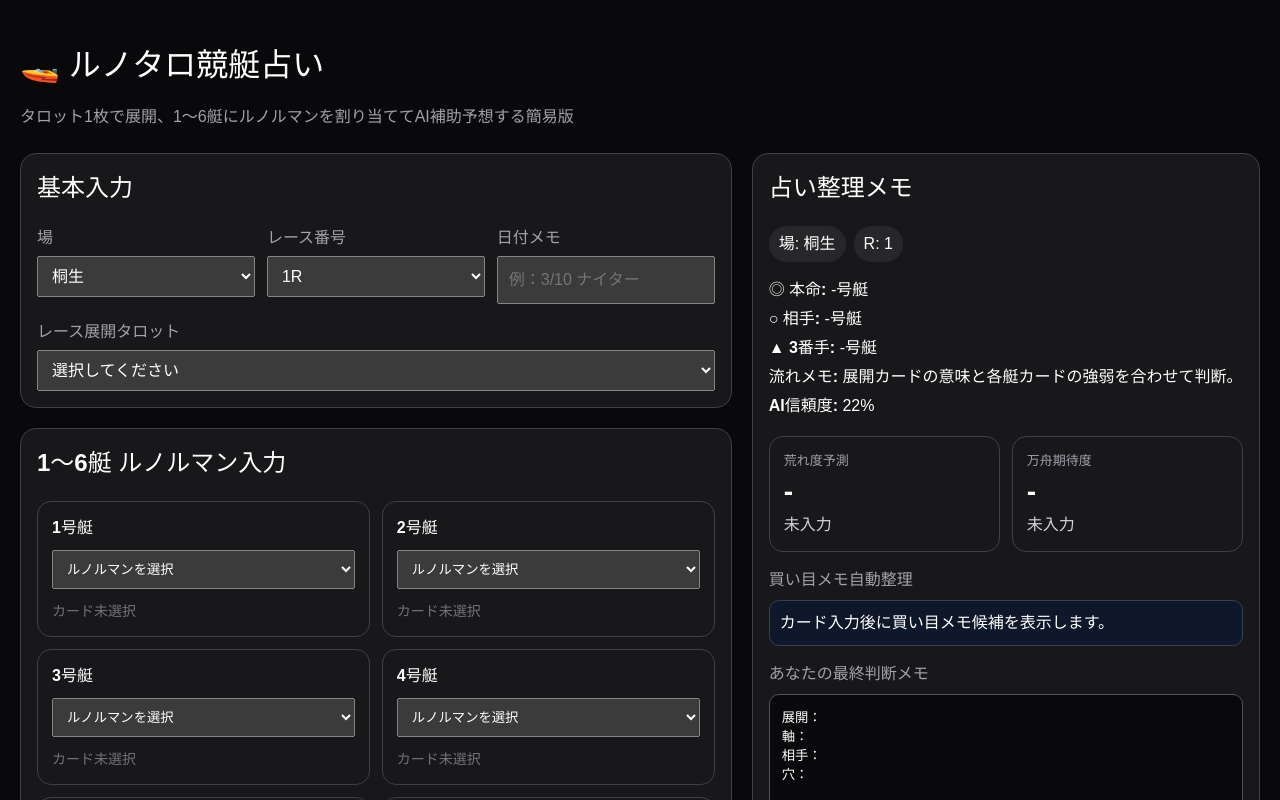
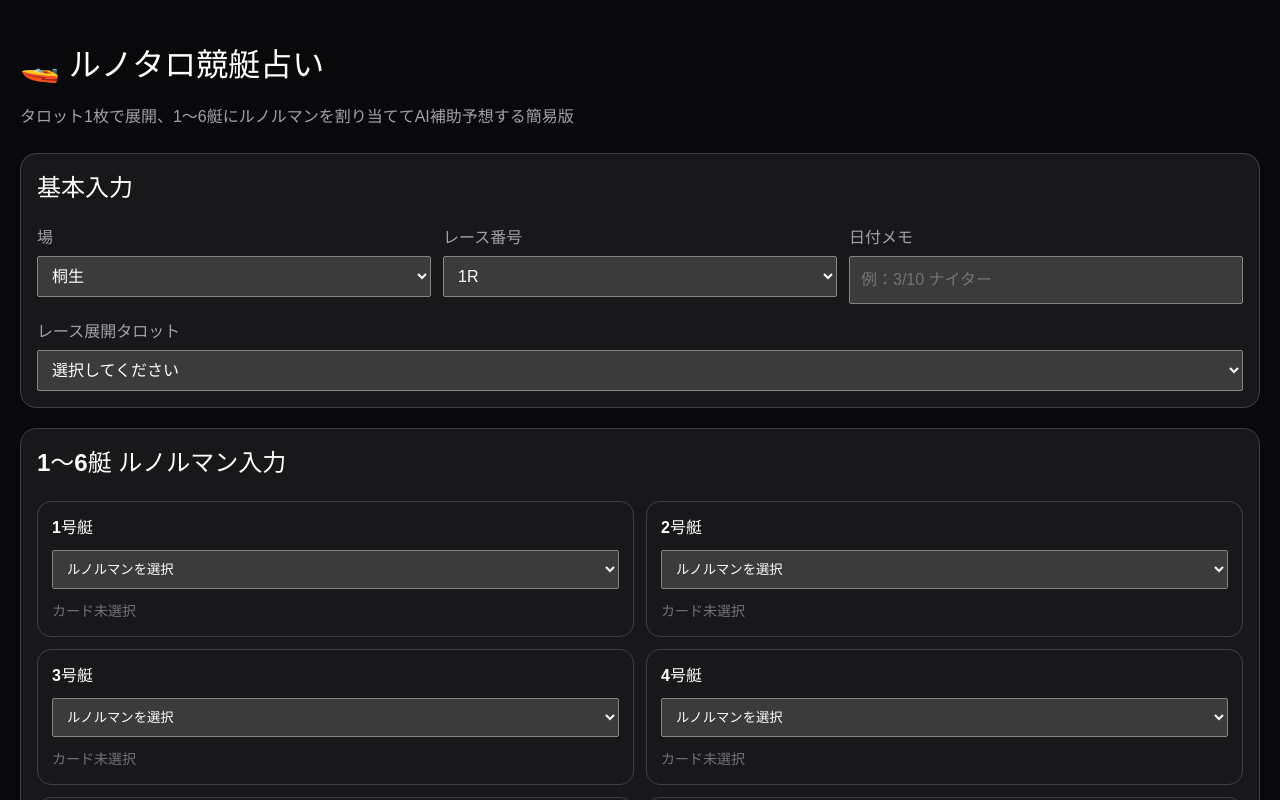
Before and after one commit to j1n77jp/runotaro-app, a React (Vite) app: page / in a window 1280 px wide. Shown: the top 800 px of the page. Built offline with nearby package versions, Linux system fonts and the light colour scheme.

Commit message:
Update App.jsx

```diff
--- a/src/App.jsx
+++ b/src/App.jsx
@@ -159,7 +159,7 @@ export default function App() {
         <div
           style={{
             display: "grid",
-            gridTemplateColumns: "minmax(0, 1.4fr) minmax(0, 1fr)",
+            gridTemplateColumns: "minmax(0, 1fr)",
             gap: 20,
             alignItems: "start",
             width: "100%",
```
